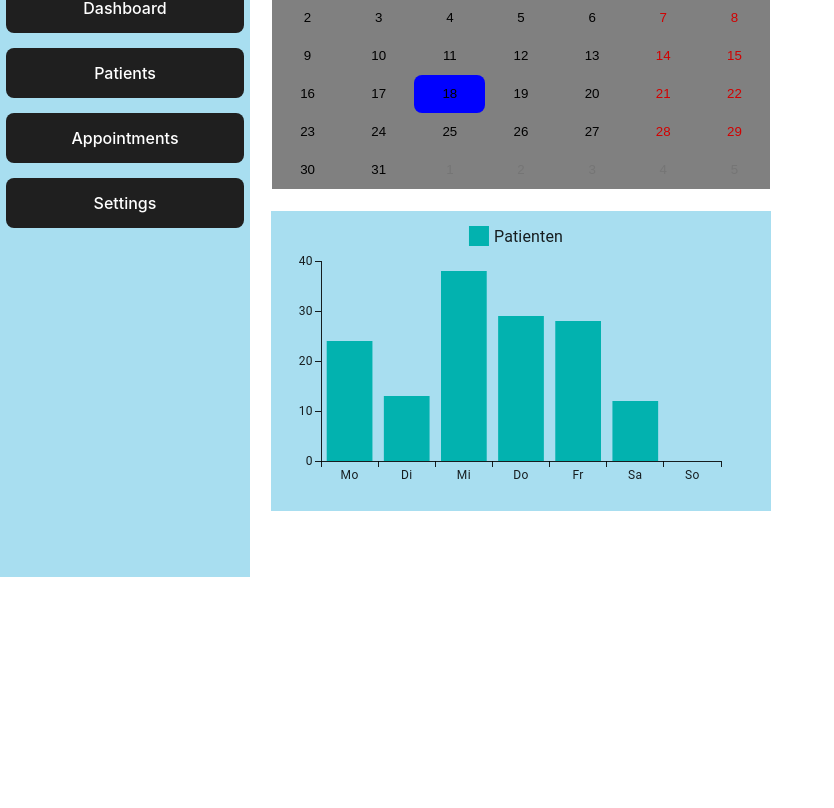
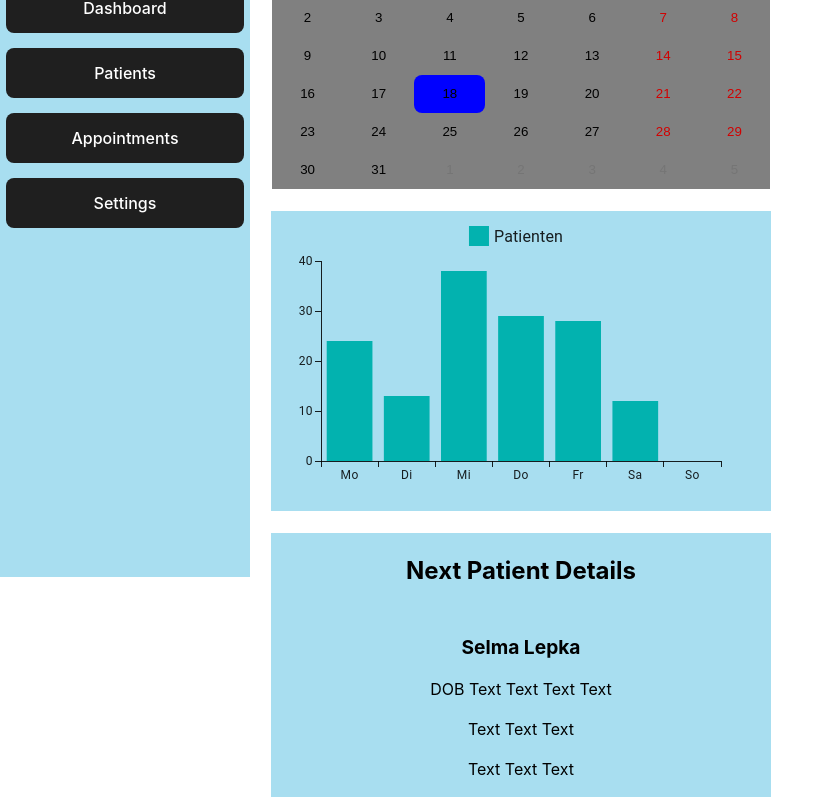
Before and after one commit to Saugat-Pandey/MedicalDashboard, a React (Vite) app: page / in a window 1280 px wide. Shown: the part 343-1151 px from the top of the page, without its empty margins (0-834 px from the left). Before the commit the page ends 865 px from the top, so only its background shows below. Built offline with nearby package versions, Linux system fonts and the light colour scheme.

Commit message:
NextPatientDetails (Layout geht nicht)

```diff
--- /dev/null
+++ b/src/components/NextPatientDetails.css
@@ -0,0 +1,7 @@
+
+#nextPatientDetails {
+    text-align: center;
+    margin-top: 20px;
+    background-color: #a8def0;
+    color: black;
+}
--- /dev/null
+++ b/src/components/NextPatientDetails.jsx
@@ -0,0 +1,14 @@
+import './NextPatientDetails.css'
+
+export default function NextPatientDetails() {
+    return (
+        <div id={"nextPatientDetails"}>
+            <h2>Next Patient Details</h2>
+            <br/>
+            <h3>Selma Lepka</h3>
+            <p>DOB Text Text Text Text</p>
+            <p>Text Text Text</p>
+            <p>Text Text Text</p>
+        </div>
+    );
+}
--- a/src/pages/Dashboard.jsx
+++ b/src/pages/Dashboard.jsx
@@ -5,6 +5,7 @@ import Calendar from 'react-calendar'
 import '/src/components/Calendar.css';
 import CurrentDayPatients from "../components/CurrentDayPatients.jsx";
 import TinyBarChart from '../components/BarChart.jsx';
+import NextPatientDetails from "../components/NextPatientDetails.jsx";
 
 
 function Dashboard() {
@@ -14,6 +15,7 @@ function Dashboard() {
             <CurrentDayPatients number={20}/>
             <Calendar/>
             <div id={"barChartWeekPatients"}><TinyBarChart/></div>
+            <NextPatientDetails/>
         </div>
     );
 }
```
